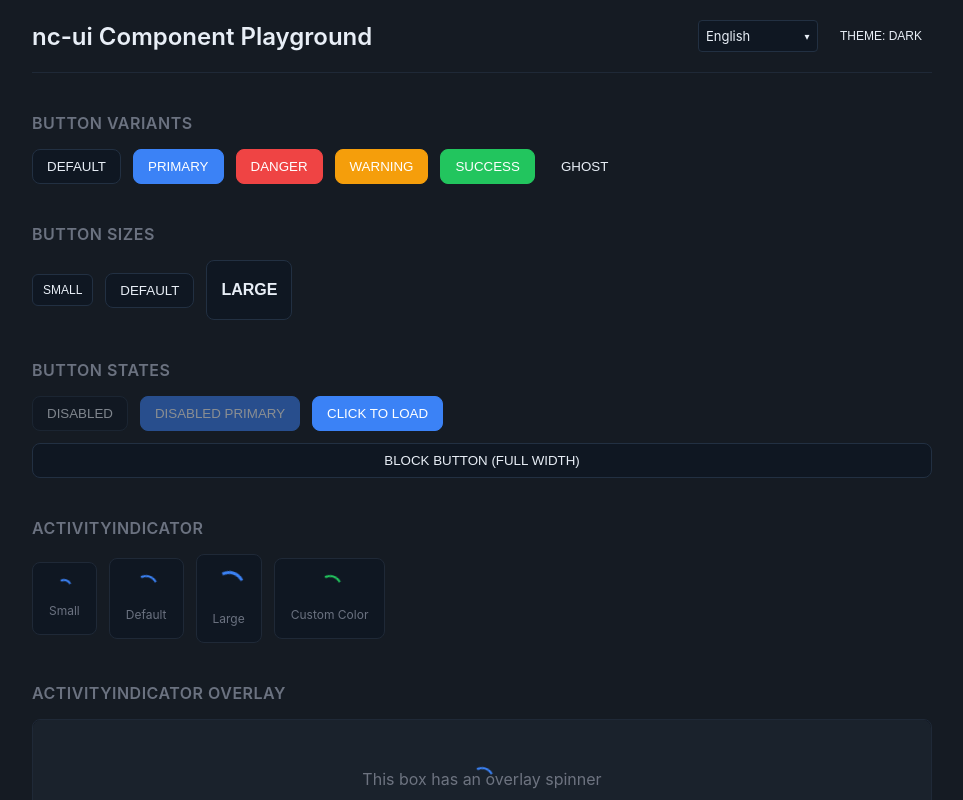
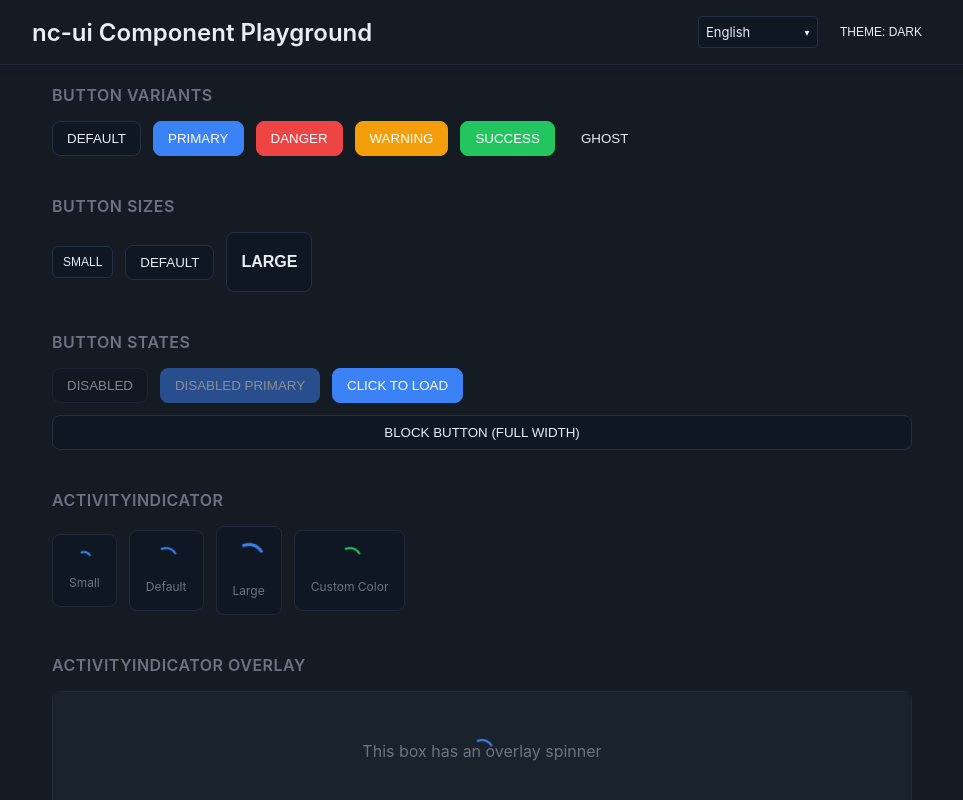
Before and after one commit to kingsimba/nc-ui, a React (Vite) app: page / in a window 1280 px wide. Shown: the top 800 px of the page, without its empty margins (158-1121 px from the left). Built offline with nearby package versions, Linux system fonts and the light colour scheme.

Commit message:
refactor: Update layout styles for App component; enhance header and container structure

```diff
--- a/dev/App.tsx
+++ b/dev/App.tsx
@@ -110,10 +110,11 @@ export default function App() {
     }
 
     return (
-        <div className="dev-container">
-            <header className="dev-header">
+        <div className="dev-app">
+            <header className="dev-sticky-header">
+                <div className="dev-header-content">
                     <h1>nc-ui Component Playground</h1>
-                <div className="dev-row">
+                    <div className="dev-header-controls">
                         <ComboBox
                             options={langOptions}
                             value={lang}
@@ -126,8 +127,10 @@ export default function App() {
                             Theme: {theme}
                         </Button>
                     </div>
+                </div>
             </header>
 
+            <div className="dev-container">
                 <section className="dev-section">
                     <h2>Button Variants</h2>
                     <div className="dev-row">
@@ -645,5 +648,6 @@ export default function App() {
                     </ListGroup>
                 </section>
             </div>
+        </div>
     )
 }
--- a/dev/dev.css
+++ b/dev/dev.css
@@ -11,26 +11,52 @@ body {
     background: var(--nc-bg);
     color: var(--nc-text);
     min-height: 100vh;
-    padding: 20px;
+    padding: 0;
+}
+
+.dev-app {
+    display: flex;
+    flex-direction: column;
+    min-height: 100vh;
+}
+
+.dev-sticky-header {
+    position: sticky;
+    top: 0;
+    z-index: 100;
+    background: var(--nc-bg);
+    border-bottom: 1px solid var(--nc-border);
+    padding: 16px 20px;
+    box-shadow: 0 2px 8px rgba(0, 0, 0, 0.1);
+}
+
+.dev-header-content {
+    max-width: 900px;
+    margin: 0 auto;
+    display: flex;
+    justify-content: space-between;
+    align-items: center;
+    width: 100%;
+}
+
+.dev-header-content h1 {
+    font-size: 24px;
+    font-weight: 600;
+    margin: 0;
+}
+
+.dev-header-controls {
+    display: flex;
+    gap: 12px;
+    align-items: center;
 }
 
 .dev-container {
     max-width: 900px;
     margin: 0 auto;
-}
-
-.dev-header {
-    display: flex;
-    justify-content: space-between;
-    align-items: center;
-    margin-bottom: 40px;
-    padding-bottom: 20px;
-    border-bottom: 1px solid var(--nc-border);
-}
-
-.dev-header h1 {
-    font-size: 24px;
-    font-weight: 600;
+    width: 100%;
+    padding: 20px;
+    flex: 1;
 }
 
 .dev-section {
```
Lines whose indentation alone changed are shown as unchanged.
